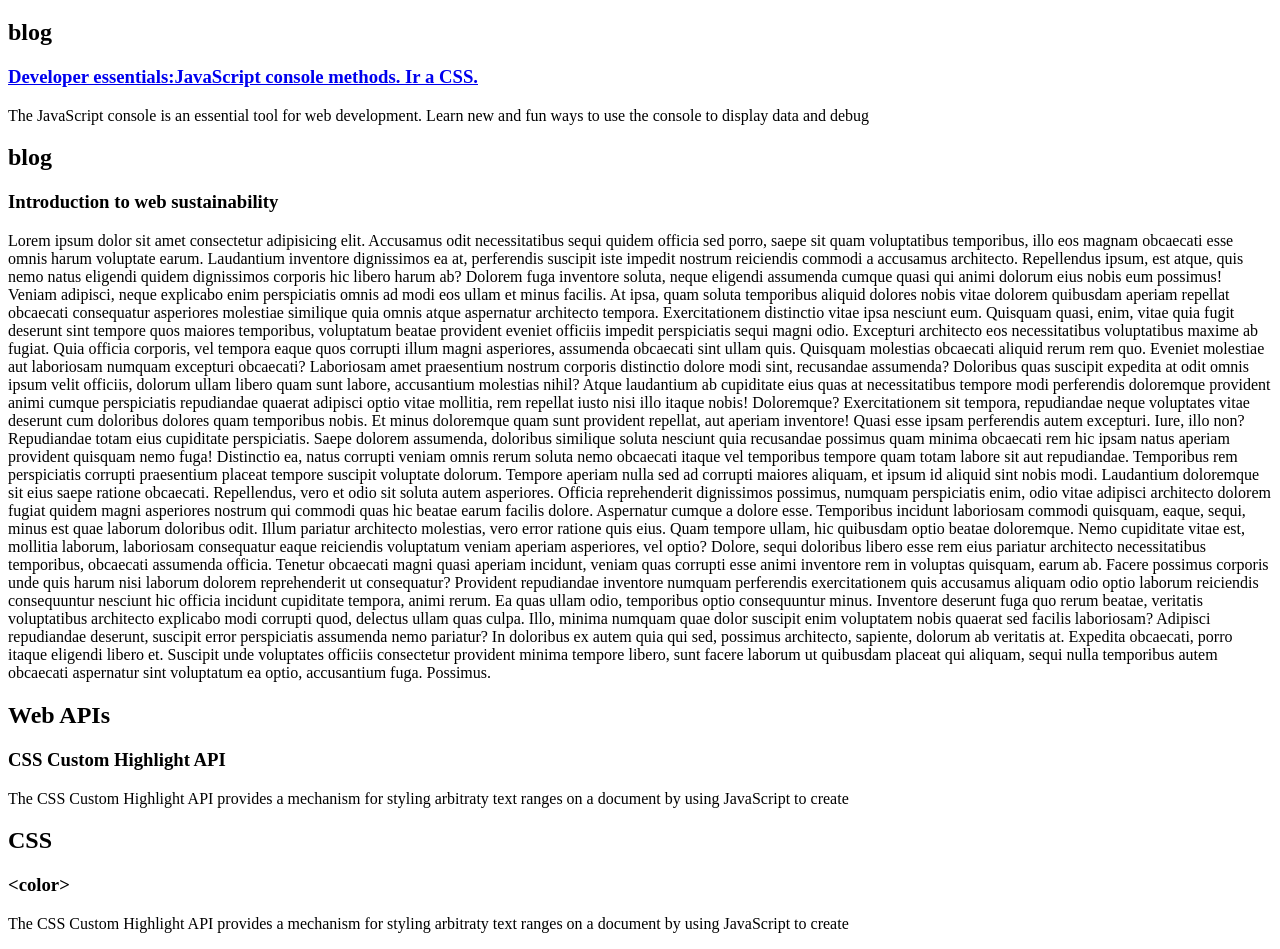
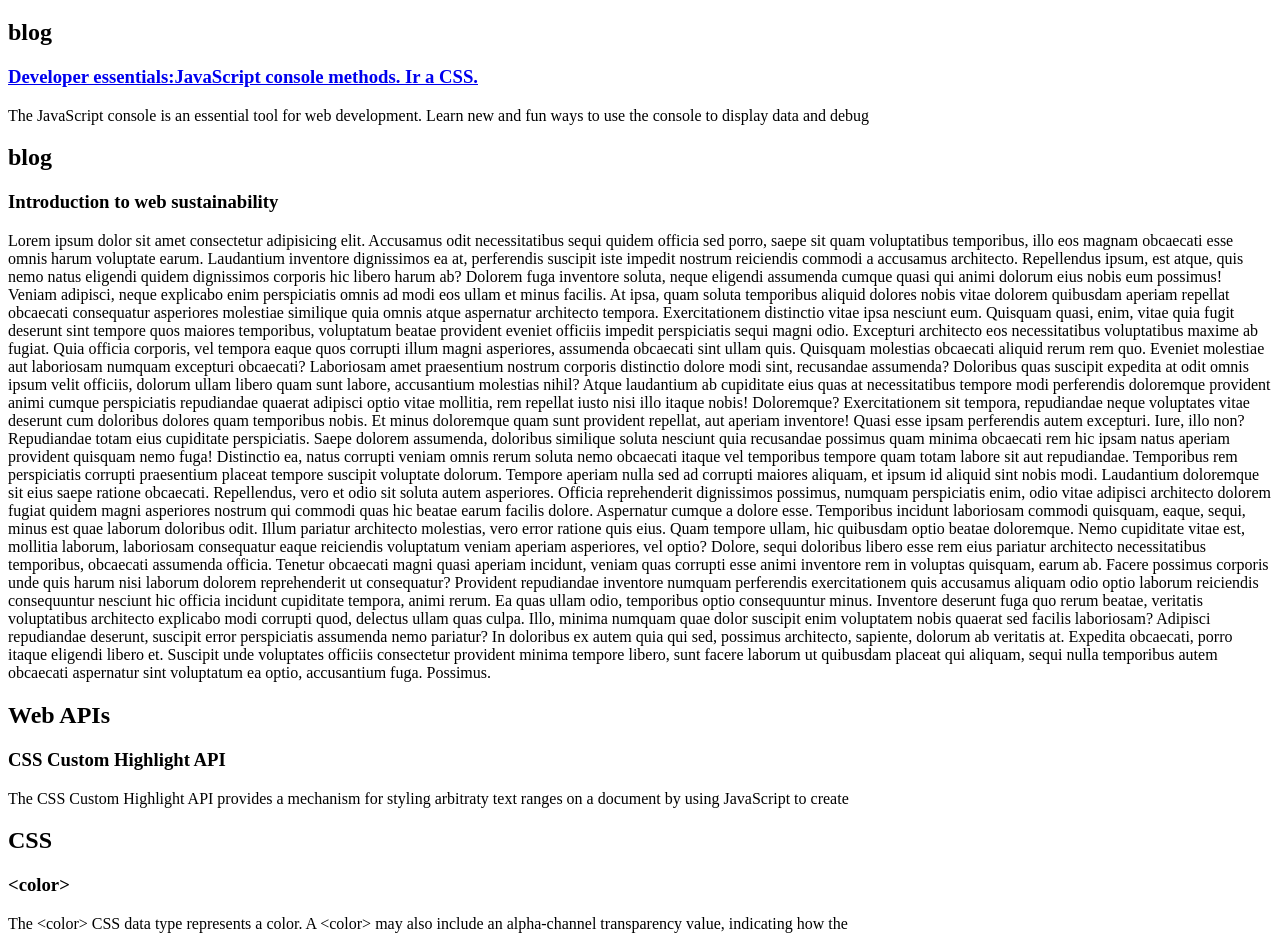
Before and after one commit to loscalzom/practico-clase-3, a plain HTML site: page index.html in a window 1280 px wide. Shown: the part 61-1010 px from the top of the page. Drawn offline with Linux system fonts and the light colour scheme.

Commit message:
probando cambios

```diff
--- a/index.html
+++ b/index.html
@@ -55,7 +55,7 @@
 
                 <h3>&ltcolor&gt</h3>
 
-            <p>The CSS Custom Highlight API provides a mechanism for styling arbitraty text ranges on a document by using JavaScript to create</p>
+            <p>The &ltcolor&gt CSS data type represents a color. A &ltcolor&gt may also include an alpha-channel transparency value, indicating how the</p>
                 </div>
 
 </body>
```
